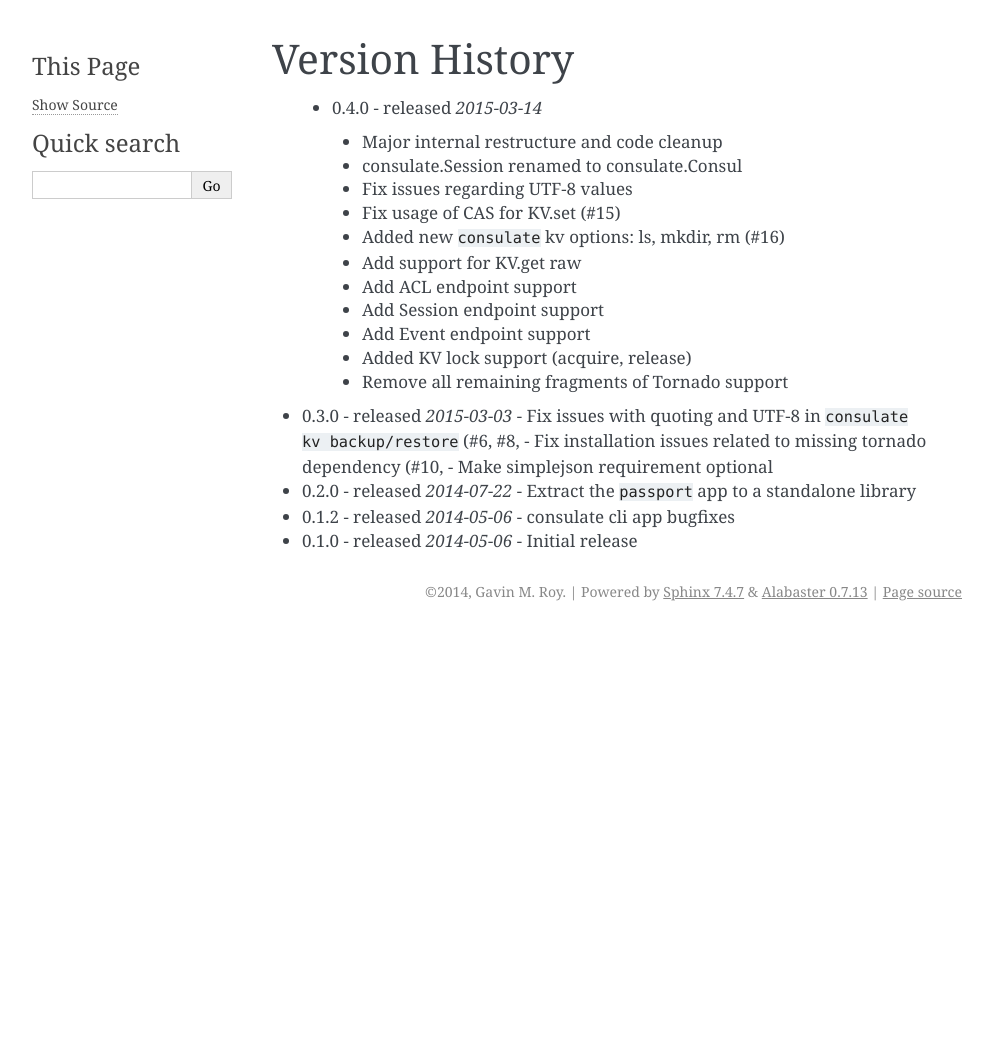
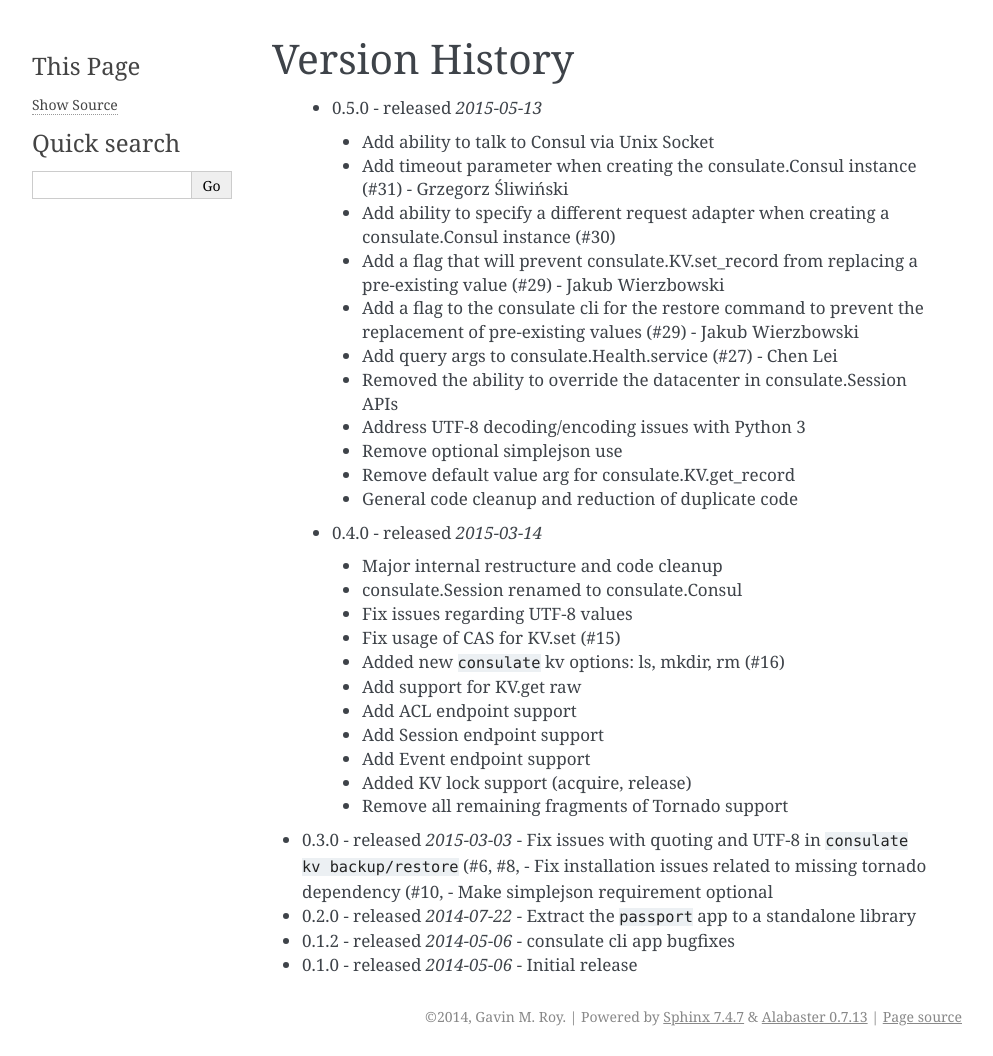
Before and after one commit to gmr/consulate, a Sphinx documentation site: the page built from docs/history.rst, in a window 1280 px wide. Shown: the whole page, without its empty margins (148-1141 px from the left). Built offline with Sphinx 7.4.7, drawn with Linux system fonts in a browser that asks for light colours; before the commit the page ends 900 px from its top, so only the background shows below that.

Commit message:
Update history

```diff
--- a/docs/history.rst
+++ b/docs/history.rst
@@ -1,5 +1,17 @@
 Version History
 ===============
+ - 0.5.0 - released *2015-05-13*
+  - Add ability to talk to Consul via Unix Socket
+  - Add timeout parameter when creating the consulate.Consul instance (#31) - Grzegorz Śliwiński
+  - Add ability to specify a different request adapter when creating a consulate.Consul instance (#30)
+  - Add a flag that will prevent consulate.KV.set_record from replacing a pre-existing value (#29) - Jakub Wierzbowski
+  - Add a flag to the consulate cli for the restore command to prevent the replacement of pre-existing values (#29) - Jakub Wierzbowski
+  - Add query args to consulate.Health.service (#27) - Chen Lei
+  - Removed the ability to override the datacenter in consulate.Session APIs
+  - Address UTF-8 decoding/encoding issues with Python 3
+  - Remove optional simplejson use
+  - Remove default value arg for consulate.KV.get_record
+  - General code cleanup and reduction of duplicate code
  - 0.4.0 - released *2015-03-14*
   - Major internal restructure and code cleanup
   - consulate.Session renamed to consulate.Consul
```
